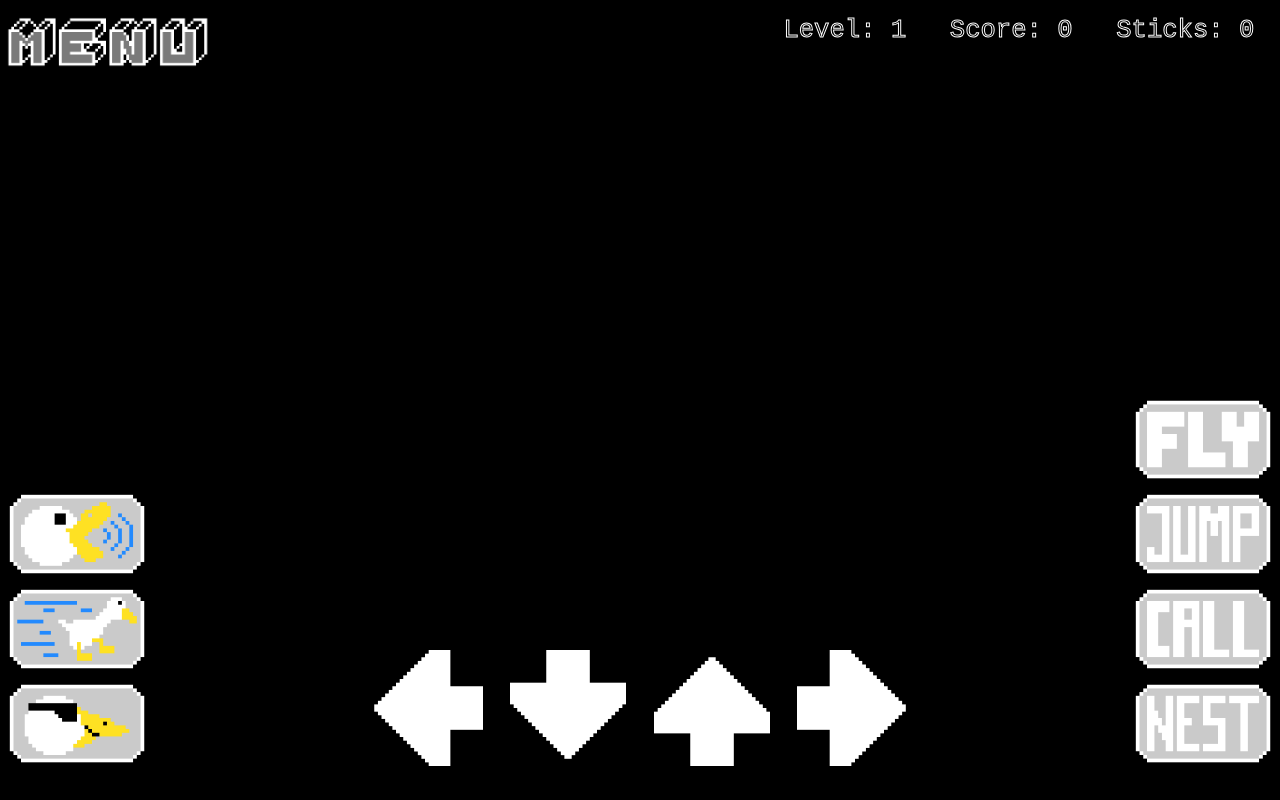
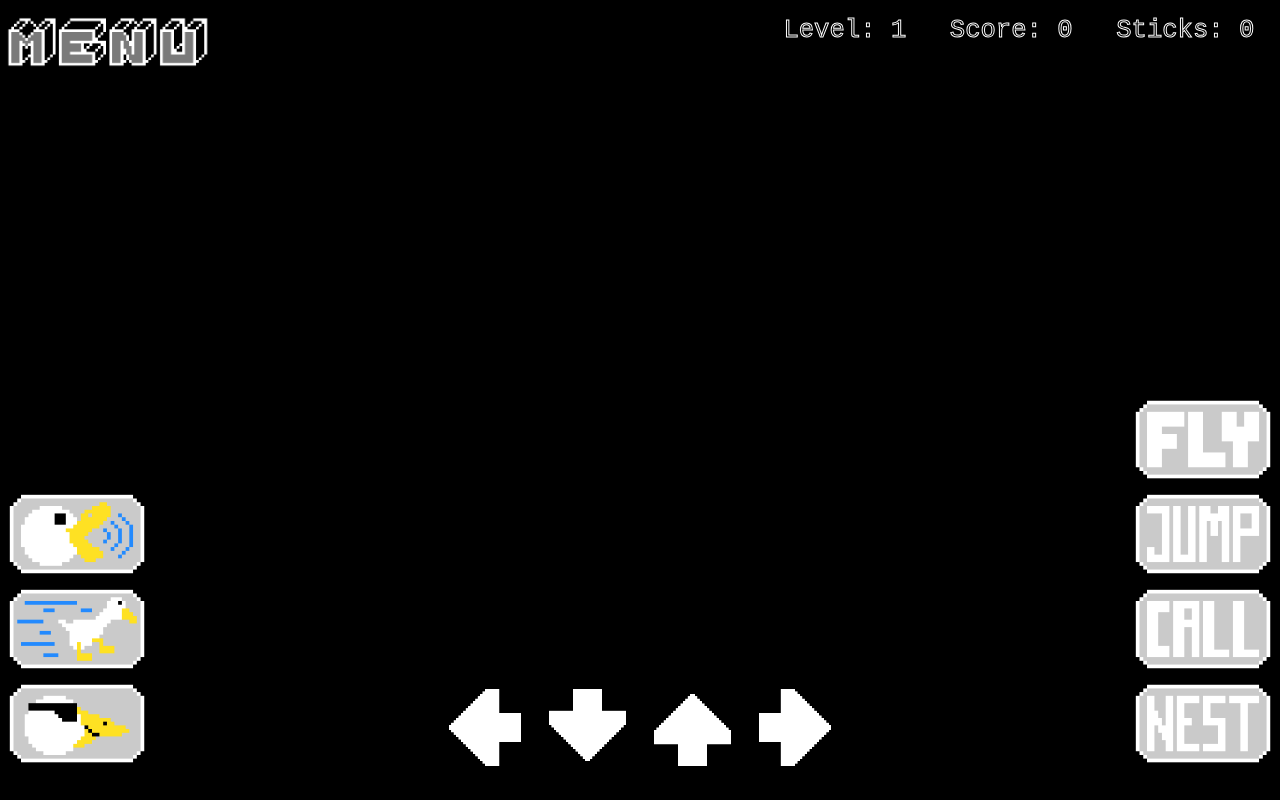
Before and after one commit to molusingh/cs-467-caelum, a website: page public/index.html in a window 1280 px wide. Drawn offline with nearby package versions, Linux system fonts and the light colour scheme.

Commit message:
updated movement button size

```diff
--- a/public/css/style.css
+++ b/public/css/style.css
@@ -1,3 +1,7 @@
+/*
+ * Sources: W3 Schools
+ */
+
 /*
  * Should apply to all elements in the game interface
  */
@@ -20,19 +24,11 @@ button {
  background-color: transparent;
 }
 
-/*
- * Source W3Schools
- */
-
 button:active {
  box-shadow: 0 5px #666;
  transform: translateY(4px);
  opacity: 0.5;
 }
-
-/*
- * W3Schools
- */
 
 button:hover {
  box-shadow: 0 12px 16px 0 rgba(0, 0, 0, 0.24), 0 17px 50px 0 rgba(0, 0, 0, 0.19);
@@ -55,7 +51,7 @@ img {
 }
 
 #movementControls>button {
- width: 10vmax;
+ width: 7vmax;
  height: auto;
 }
 
@@ -67,8 +63,8 @@ img {
 #gameControls {
  bottom: 0%;
  width: 100%;
+ margin-bottom: 2%;
  text-align: center;
- margin-bottom: 2%;
 }
 
 #gameControls>div {
```
